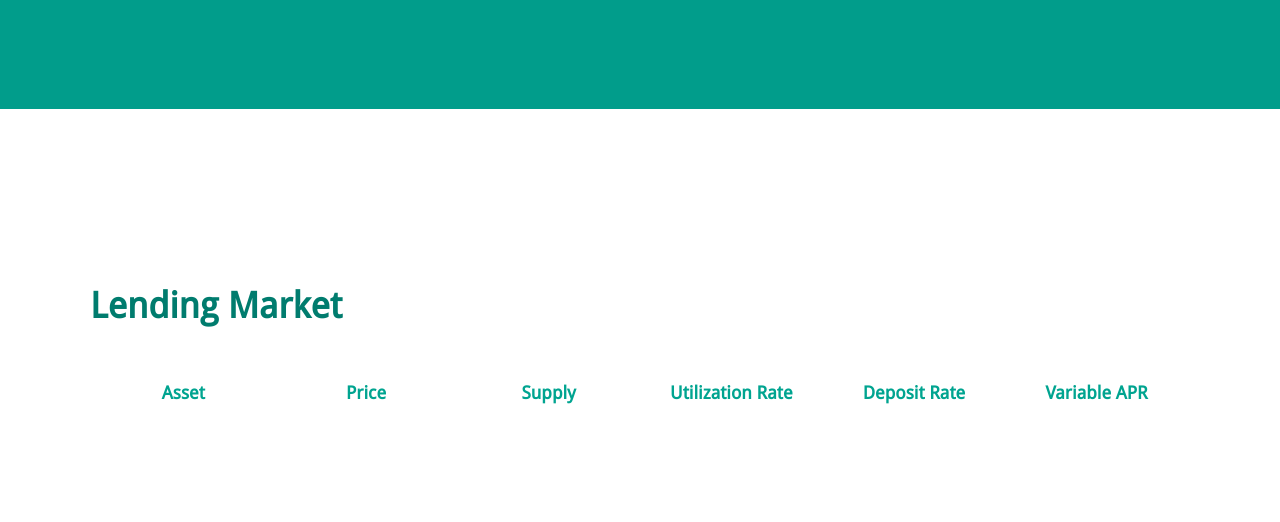
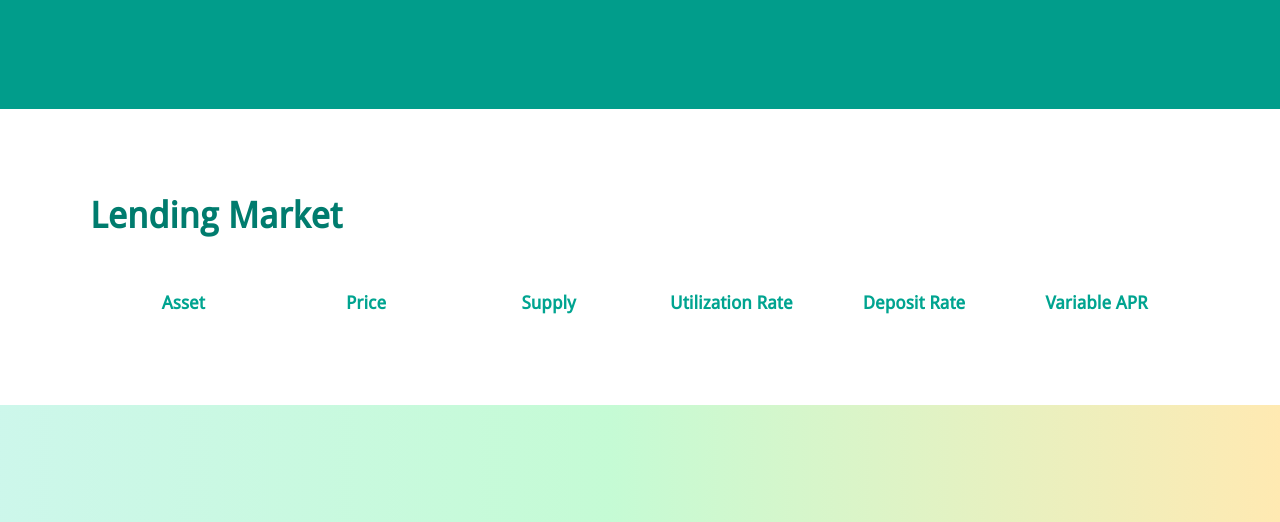
Before and after one commit to Agave-DAO/agave-landing-page, a plain HTML site: page index.html in a window 1280 px wide. Shown: the part 1209-1731 px from the top of the page. Drawn offline with nearby package versions, Linux system fonts and the light colour scheme; no server answers; a script that the page names is missing.

Commit message:
lending market padding top and bottom reduced

```diff
--- a/css/agave.css
+++ b/css/agave.css
@@ -1778,3 +1778,8 @@ td.asset-cell {
 	  justify-self: start;
 	}
   }
+
+	#market-container {
+		padding-top: 30px;
+		padding-bottom: 90px;
+	}
--- a/index.html
+++ b/index.html
@@ -171,7 +171,7 @@
     </div>
     </div>
     <div class="body-section">
-        <div class="container body-section-container">
+        <div class="container body-section-container" id="market-container">
             <span class="chart-section-header">
                 <h2>Lending Market</h2>
             </span>
```
